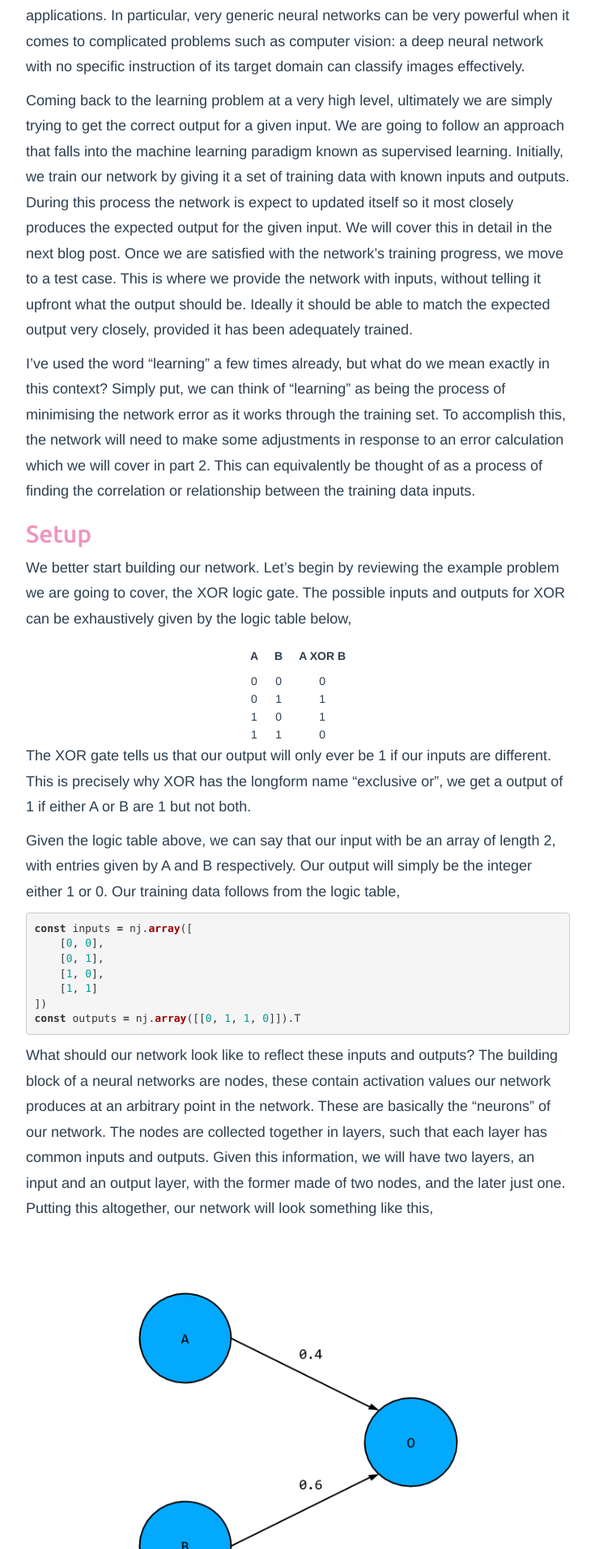
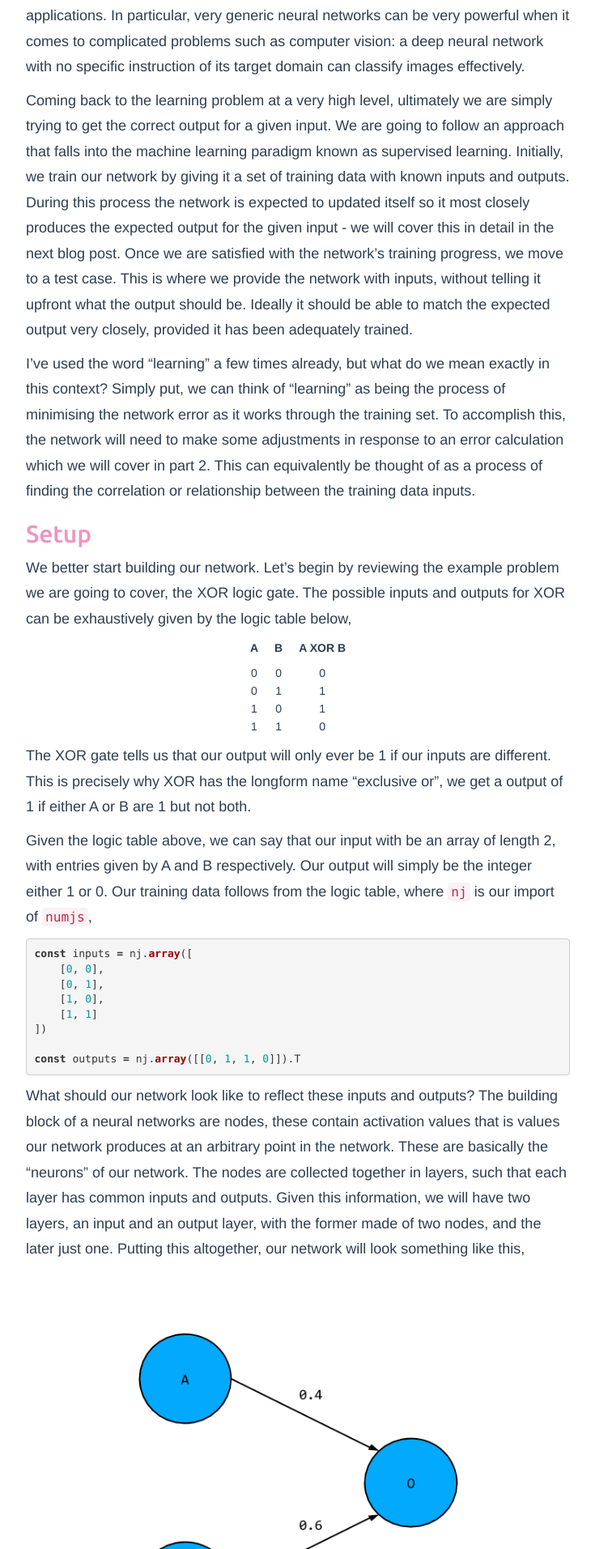
Before and after one commit to tpgmartin/tpgmartin.github.io, a Jekyll site: the page built from _posts/2017-06-29-neural-networks-from-scratch-part-1-building-the-network.md, in a window 1280 px wide. Shown: the part 682-2595 px from the top of the page at 81% size, without its empty margins (272-1007 px from the left). Built offline with Jekyll 4.4.1, drawn with Linux system fonts in a browser that asks for light colours; comment, search, counter and statistics services are not loaded; some of the changed text lies outside the part shown.

Commit message:
Update to post and styles

````diff
--- a/_posts/2017-06-29-neural-networks-from-scratch-part-1-building-the-network.md
+++ b/_posts/2017-06-29-neural-networks-from-scratch-part-1-building-the-network.md
@@ -15,7 +15,7 @@
 
 Before we get to any detail, it's probably worth reflecting on why deep learning has become such a hot topic in the industry. In a nutshell, deep learning has been shown to outperform more traditional machine learning approaches in a range of applications. In particular, very generic neural networks can be very powerful when it comes to complicated problems such as computer vision: a deep neural network with no specific instruction of its target domain can classify images effectively.
 
-Coming back to the learning problem at a very high level, ultimately we are simply trying to get the correct output for a given input. We are going to follow an approach that falls into the machine learning paradigm known as supervised learning. Initially, we train our network by giving it a set of training data with known inputs and outputs. During this process the network is expect to updated itself so it most closely produces the expected output for the given input. We will cover this in detail in the next blog post. Once we are satisfied with the network's training progress, we move to a test case. This is where we provide the network with inputs, without telling it upfront what the output should be. Ideally it should be able to match the expected output very closely, provided it has been adequately trained.
+Coming back to the learning problem at a very high level, ultimately we are simply trying to get the correct output for a given input. We are going to follow an approach that falls into the machine learning paradigm known as supervised learning. Initially, we train our network by giving it a set of training data with known inputs and outputs. During this process the network is expected to updated itself so it most closely produces the expected output for the given input - we will cover this in detail in the next blog post. Once we are satisfied with the network's training progress, we move to a test case. This is where we provide the network with inputs, without telling it upfront what the output should be. Ideally it should be able to match the expected output very closely, provided it has been adequately trained.
 
 I've used the word "learning" a few times already, but what do we mean exactly in this context? Simply put, we can think of "learning" as being the process of minimising the network error as it works through the training set. To accomplish this, the network will need to make some adjustments in response to an error calculation which we will cover in part 2. This can equivalently be thought of as a process of finding the correlation or relationship between the training data inputs.
 
@@ -34,7 +34,7 @@
 
 The XOR gate tells us that our output will only ever be 1 if our inputs are different. This is precisely why XOR has the longform name "exclusive or", we get a output of 1 if either A or B are 1 but not both.
 
-Given the logic table above, we can say that our input with be an array of length 2, with entries given by A and B respectively. Our output will simply be the integer either 1 or 0. Our training data follows from the logic table,
+Given the logic table above, we can say that our input with be an array of length 2, with entries given by A and B respectively. Our output will simply be the integer either 1 or 0. Our training data follows from the logic table, where `nj` is our import of `numjs`,
 
 {% highlight js %}
 const inputs = nj.array([
@@ -43,10 +43,11 @@
     [1, 0],
     [1, 1]
 ])
+
 const outputs = nj.array([[0, 1, 1, 0]]).T
 {% endhighlight %}
 
-What should our network look like to reflect these inputs and outputs? The building block of a neural networks are nodes, these contain activation values our network produces at an arbitrary point in the network. These are basically the "neurons" of our network. The nodes are collected together in layers, such that each layer has common inputs and outputs. Given this information, we will have two layers, an input and an output layer, with the former made of two nodes, and the later just one. Putting this altogether, our network will look something like this,
+What should our network look like to reflect these inputs and outputs? The building block of a neural networks are nodes, these contain activation values that is values our network produces at an arbitrary point in the network. These are basically the "neurons" of our network. The nodes are collected together in layers, such that each layer has common inputs and outputs. Given this information, we will have two layers, an input and an output layer, with the former made of two nodes, and the later just one. Putting this altogether, our network will look something like this,
 
 {% include image.html url="/assets/media/multiple_inputs_to_single_output_with_weights.png" %}
 
@@ -58,7 +59,7 @@
 
 Moving forward, we will often make strange, seemingly arbitrary, choices amongst our parameters. - this is always for the same two reasons. First, we want to keep things as simple as we can for the sake of illustrative purposes. Secondly, we want to make choices to ensure our network learns as quickly as possible, or at least that we don't make the learning process more difficult than it needs to be.
 
-Together the node values and weights allow us to calculate the value other nodes in the network. The values of A and B come from our training data, and given our weights we can find the value of O by taking the weighted sum of A and B. The network above would give the value for O in terms of A and B as,
+Together the node values and weights allow us to calculate the value of other nodes in the network, known as the activation. The values of A and B come from our training data, and given our weights we can find the value of O by taking the weighted sum of A and B. The network above would give the value for O in terms of A and B as,
 
 ```math
 O = 0.4 * A + 0.6 * B
@@ -69,6 +70,8 @@
 ```math
 O = [A, B] • [0.4, 0.6]
 ```
+
+We will not do this explicitly in the code sample and instead rely on the implementation provided by`numjs`.
 
 At this point we have a working neural network! However, this will not be able to correctly match the XOR output. To do this, we will need to create a deep learning neural network. To walk through the reasons why, I will first introduce a logic gate that could be solved by our present network. The example being the AND gate, with the logic table below,
 
@@ -90,13 +93,13 @@
 
 {% include image.html url="/assets/media/and_chart_with_boundary.png" %}
 
-Output that can be divided like this are called "linearly separable". This is a condition for a problem to be solvable by a linear neural network. Thinking in terms of the inputs instead, given that a linear neural network can produce the correct output implies that exists a correlation between the input nodes. It not really important to go into this in any more detail, but bearing this result in mind we can return to the XOR gate. Unlike the AND gate, the XOR gate cannot be solved by a linear neural network precisely because the output is not linearly separable. This point is better illustrated by a graph like the one given for the AND gate,
+Output that can be divided like this are called "linearly separable". This is a condition for a problem to be solvable by a linear neural network. Thinking in terms of the inputs instead, given that a linear neural network can produce the correct output implies that exists a correlation between the input nodes that our current neural network correctly captures. It not really important to go into this in any more detail, but bearing this result in mind we can return to the XOR gate. Unlike the AND gate, the XOR gate cannot be solved by a linear neural network precisely because the output is not linearly separable. This point is better illustrated by a graph like the one given for the AND gate,
 
 {% include image.html url="/assets/media/xor_chart.png" %}
 
 You should be able to eyeball it: we cannot find a single linear dividing boundary between the 0 and 1 outputs.
 
-Moving on from this result, we need to add something else to our network to make it work for an XOR gate: we need to introduce nonlinear behaviour. We need to start by adding other layers of nodes between the input and output layers. This is known as a hidden layer, and is useful to create intermediate correlations from our input nodes. In this context, correlation simply means some combination of nodes that produces some new node value. As with other choices we've made for our network so far, we are going to go with the simplest choice possible. In this case, we'll add a single hidden layer with three nodes. Our network now looks like this,
+Moving on from this result, we need to add something else to our network to make it work for an XOR gate: we need to introduce nonlinear behaviour. We need to start by adding other layers of nodes between the input and output layers. This is known as a hidden layer, and is used to create intermediate correlations from our input nodes. In this context, correlation simply means some combination of nodes that produces a new activation. As with other choices we've made for our network so far, we are going to go with the simplest choice possible. In this case, we'll add a single hidden layer with three nodes. Our network now looks like this,
 
 {% include image.html url="/assets/media/three_layer_network.png" %}
 
--- a/assets/css/style.css
+++ b/assets/css/style.css
@@ -223,10 +223,10 @@
   line-height: 1.42em; }
 
 table {
-  margin: 0 auto; }
+  margin: 1rem auto; }
 
 th {
-  padding: 1rem; }
+  padding: 0 1rem 1rem; }
 
 footer {
   font-family: 'Ubuntu';
@@ -290,10 +290,11 @@
 
 /* Bootstrap customisation */
 .pager {
-  margin: 0 auto;
+  margin: 4rem 0 auto;
+  padding: 0 1rem;
   max-width: 48em; }
 
 /* Mobile overrides */
 @media (max-width: 768px) {
   .mobile {
-    padding: 0 1rem; } }
+    padding: 2rem 1rem 0; } }
````
Also changed, not shown: other parts of _posts/2017-06-29-neural-networks-from-scratch-part-1-building-the-network.md (+1 -1 lines), assets/css/style.scss (+6 -5 lines).
